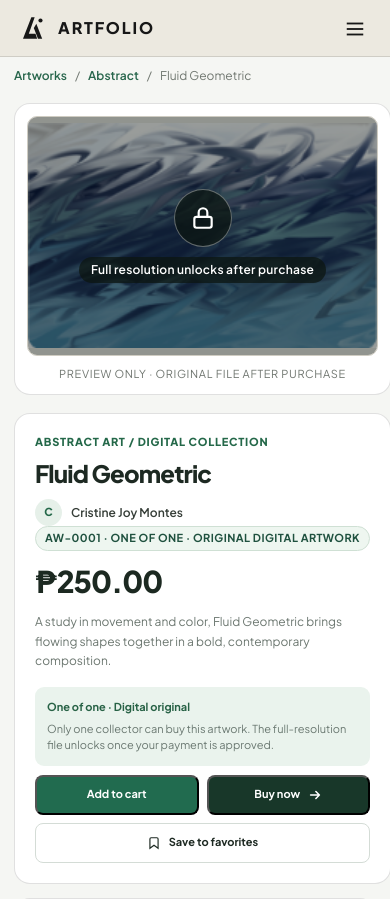
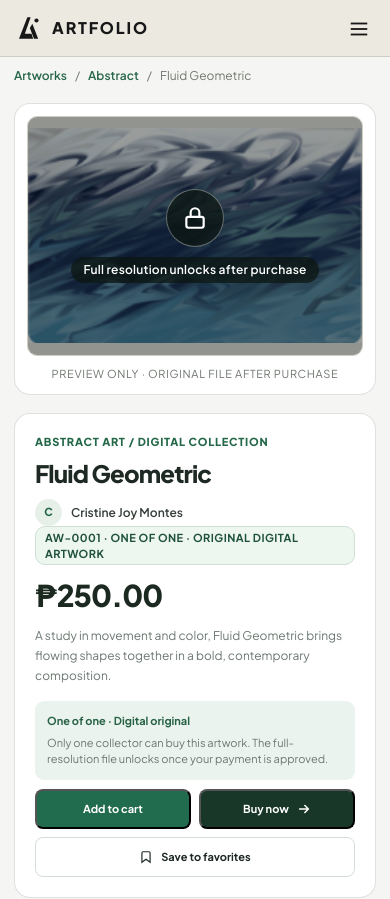
Before and after one commit to krystelannelina-collab/ARTFOLIO, a Laravel app: page /artworks/fluid-geometric in a window 390 px wide. Shown: the top 899 px of the page. Run offline with Laravel 12, Linux system fonts and the light colour scheme; data comes from the database, SQL or seed files in the repository.

Commit message:
Keep header on one row and wrap edition badge on phones
- Tighten header gaps and padding below 576px so the logo and icons
  stay on one row down to 360px; hide the wordmark below 340px
- Let the long edition label on the artwork details page wrap so it
  no longer widens the purchase card past its grid column

```diff
--- a/public/css/artwork-details.css
+++ b/public/css/artwork-details.css
@@ -407,6 +407,13 @@ body {
     .related-artworks-grid {
         grid-template-columns: repeat(2, minmax(0, 1fr));
     }
+
+    /* The long "catalog · one of one · original" label wraps instead of widening the card. */
+    .artwork-purchase-card .edition-label {
+        white-space: normal;
+        border-radius: 10px;
+        line-height: 1.4;
+    }
 }
 
 @media (prefers-reduced-motion: reduce) {
--- a/public/css/layout.css
+++ b/public/css/layout.css
@@ -357,6 +357,7 @@ img {
     letter-spacing: 0.04em;
     text-transform: uppercase;
     white-space: nowrap;
+    max-width: 100%;
 }
 
 /* Keep the label its own size inside flex-column cards instead of stretching. */
@@ -792,6 +793,28 @@ img {
     .order-updates-panel {
         top: 64px;
     }
+
+    /* Tighter spacing keeps the logo and icons on one row down to 360px-wide phones. */
+    .site-header-inner {
+        padding: 0 14px;
+        column-gap: 12px;
+    }
+
+    .site-header-right,
+    .site-header-right .account-menu {
+        gap: 2px;
+    }
+
+    .site-brand {
+        gap: 8px;
+    }
+}
+
+/* Smallest phones: drop the wordmark so the icons never wrap under the logo. */
+@media (max-width: 340px) {
+    .site-brand-text {
+        display: none;
+    }
 }
 
 /* ================= BANNER ARTWORK ================= */
```
